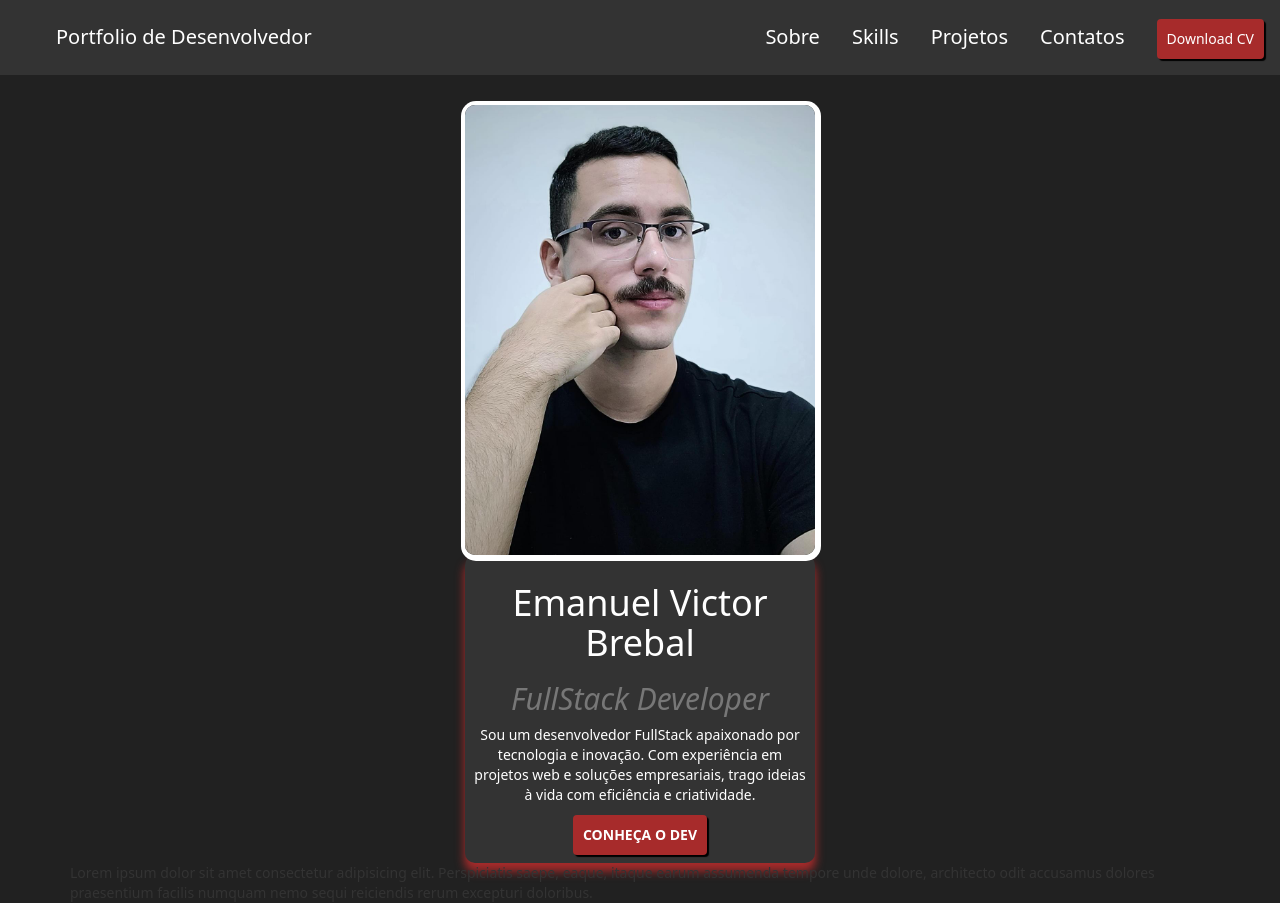
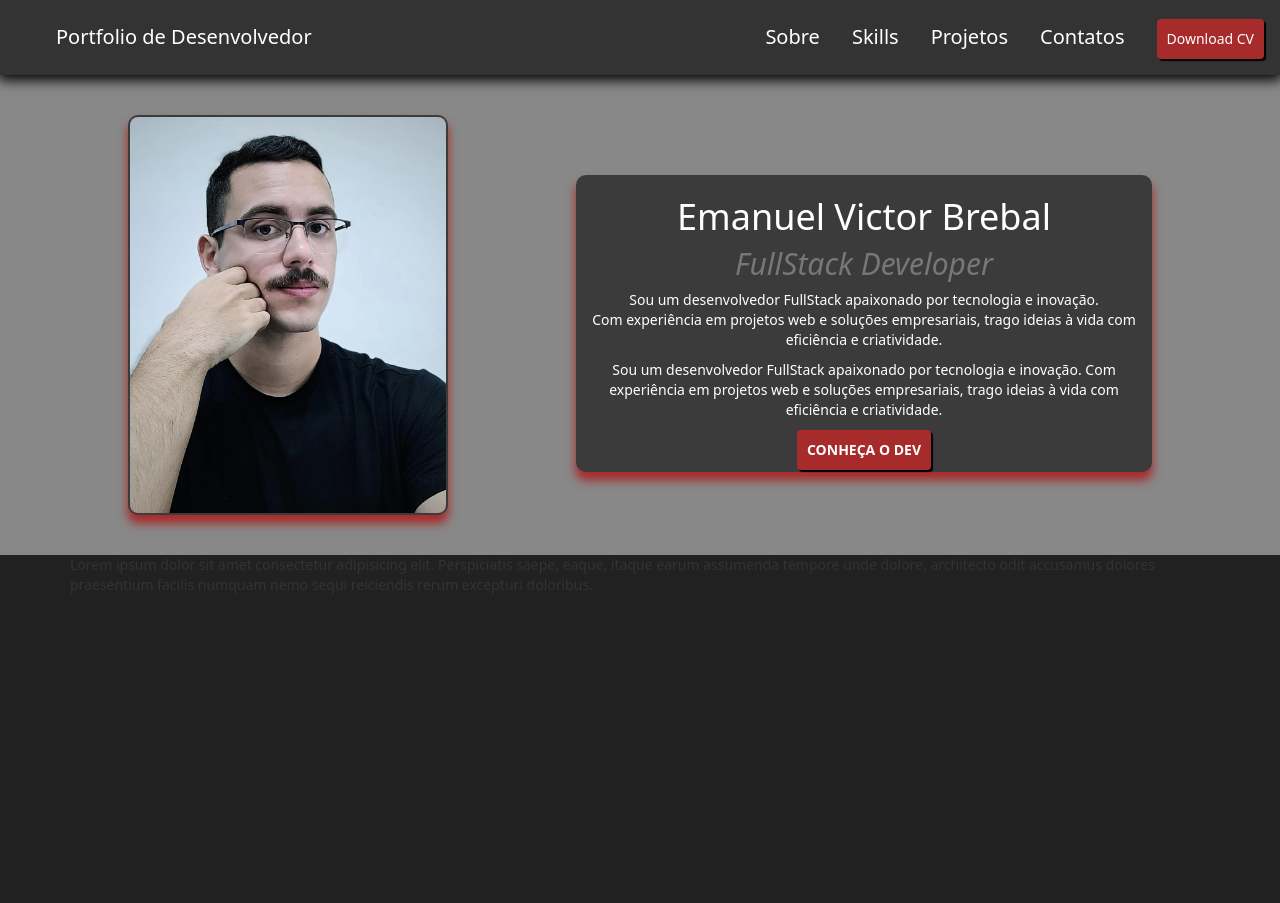
Before and after one commit to emanuelbrebal/emanuelbrebal.github.io, a plain HTML site: page index.html in a window 1280 px wide. After the commit the page ends 800 px from the top, so only its background shows below. Drawn offline with nearby package versions, Linux system fonts and the light colour scheme; files whose address does not match are found by name.

Commit message:
header e main panel prontos

```diff
--- a/css/components/body.css
+++ b/css/components/body.css
@@ -5,11 +5,40 @@ body {
 
 }
 
-#texto-sobre-mim {
+#texto-sobre-mim, .imagem-sobre img {
     color: #fff;
-    padding: 0.8rem;
-    background-color: #333;
+    padding: 0.2rem;
+    background-color: #3b3b3b;
     border-radius: 10px;
     box-shadow: 0px 8px 10px 0.5px rgb(167, 43, 43);
 
 }
+
+.imagem-sobre{
+    height: 400px;
+}
+
+div#painel-sobre{
+    padding: 4rem 0rem;
+    width: 100%;
+    background-color: #888888;
+}
+
+img#card-main{
+    height: 100%;
+}
+
+.col-md-6{
+    width: 45%;
+}
+
+aside#texto-sobre-mim{
+    align-self: center;
+    margin-top: 6rem;
+    margin-right: 0.5rem;
+    max-width: 600px;
+}
+
+h2.card-subtitle{
+    margin-top: 10px;;
+}
--- a/css/components/header.css
+++ b/css/components/header.css
@@ -1,5 +1,6 @@
 .navbar {
     border: none;
+    margin: 0;
 }
 
 ul.navbar-itens,
@@ -7,6 +8,11 @@ ul.navbar-itens,
     list-style-type: none;
     overflow: hidden;
     background-color: #333;
+    margin-bottom: 0;
+}
+
+ul.navbar-itens{
+    box-shadow: 0px 3px 12px 2px rgb(0, 0, 0) !important;
 }
 
 .navbar-brand:hover {
@@ -26,18 +32,9 @@ ul.navbar-itens,
     font-size: 20px;
     height: 75px;
     line-height: 45px;
+
 }
-
 
 li a:hover {
     background-color: #111;
 }
-
-/* BOTAO DOWNLOAD CV */
-
-img#card-main{
-    height: 45rem;
-    width: 35rem;
-    border-radius: 10px;
-    box-shadow: 1px 1px 0px 5px #fff;
-}
--- a/index.html
+++ b/index.html
@@ -36,28 +36,39 @@
                 <li><a href="#">Contatos</a></li>
                 <li><a href="#">Projetos</a></li>
                 <li><a href="#" lang="en">Skills</a></li>
-                <li><a href="#">Sobre</a></li>
+                <li><a href="#texto-sobre-mim">Sobre</a></li>
             </ul>
         </nav>
     </header>
 
     <main>
         <!-- ABA SOBRE -->
-        <div class="container d-flex justify-content-center align-items-center min-vh-100" id="card-main">
-            <div class="card" style="width: 35rem;"> <!-- Card menor -->
-                <img src="assets/img/profilepicture.jpg" class="card-img-top" id="card-main" alt="Emanuel Victor">
-                <div class="card-body text-center" id="texto-sobre-mim">
+        <div class="container d-flex align-items-center justify-content-between" id="painel-sobre">
+            <!-- Primeira Coluna -->
+            <section class="col-md-6 text-center imagem-sobre">
+                <img src="assets/img/profilepicture.jpg" id="card-main" alt="Emanuel Victor">
+            </section>
+
+            <!-- Segunda Coluna -->
+            <aside class="col-md-6 text-center align-items-center" id="texto-sobre-mim">
                 <h1 class="card-title fs-4">Emanuel Victor Brebal</h1>
                 <h2 class="card-subtitle text-muted fs-5"><em lang="en">FullStack Developer</em></h2>
+                <p class="card-text mt-3">
+                    Sou um desenvolvedor FullStack apaixonado por tecnologia e inovação.
+                    <br>
+                    Com experiência em
+                    projetos web e soluções empresariais, trago ideias à vida com eficiência e
+                    criatividade.
+                </p>
                 <p class="card-text mt-3">
                     Sou um desenvolvedor FullStack apaixonado por tecnologia e inovação. Com experiência em
                     projetos web e soluções empresariais, trago ideias à vida com eficiência e
                     criatividade.
                 </p>
                 <button class="btn btn-primary"><strong>CONHEÇA O DEV</strong></button>
+            </aside>
         </div>
-            </div>
-        </div>
+
 
 
         <!-- AQUI TERÁ UM CARROSSEL COM CARTÕES COM OS ICONS DAS TECNOLOGIAS + UM TEXTO -->
@@ -66,7 +77,9 @@
 
         <!-- ABA CONTATOS -->
         <div class="container d-flex justify-content-center w-100 min-vh-100">
-            Lorem ipsum dolor sit amet consectetur adipisicing elit. Perspiciatis saepe, eaque, itaque earum assumenda tempore unde dolore, architecto odit accusamus dolores praesentium facilis numquam nemo sequi reiciendis rerum excepturi doloribus.
+            Lorem ipsum dolor sit amet consectetur adipisicing elit. Perspiciatis saepe, eaque, itaque earum assumenda
+            tempore unde dolore, architecto odit accusamus dolores praesentium facilis numquam nemo sequi reiciendis
+            rerum excepturi doloribus.
         </div>
 
     </main>
```
Lines whose indentation alone changed are shown as unchanged.
